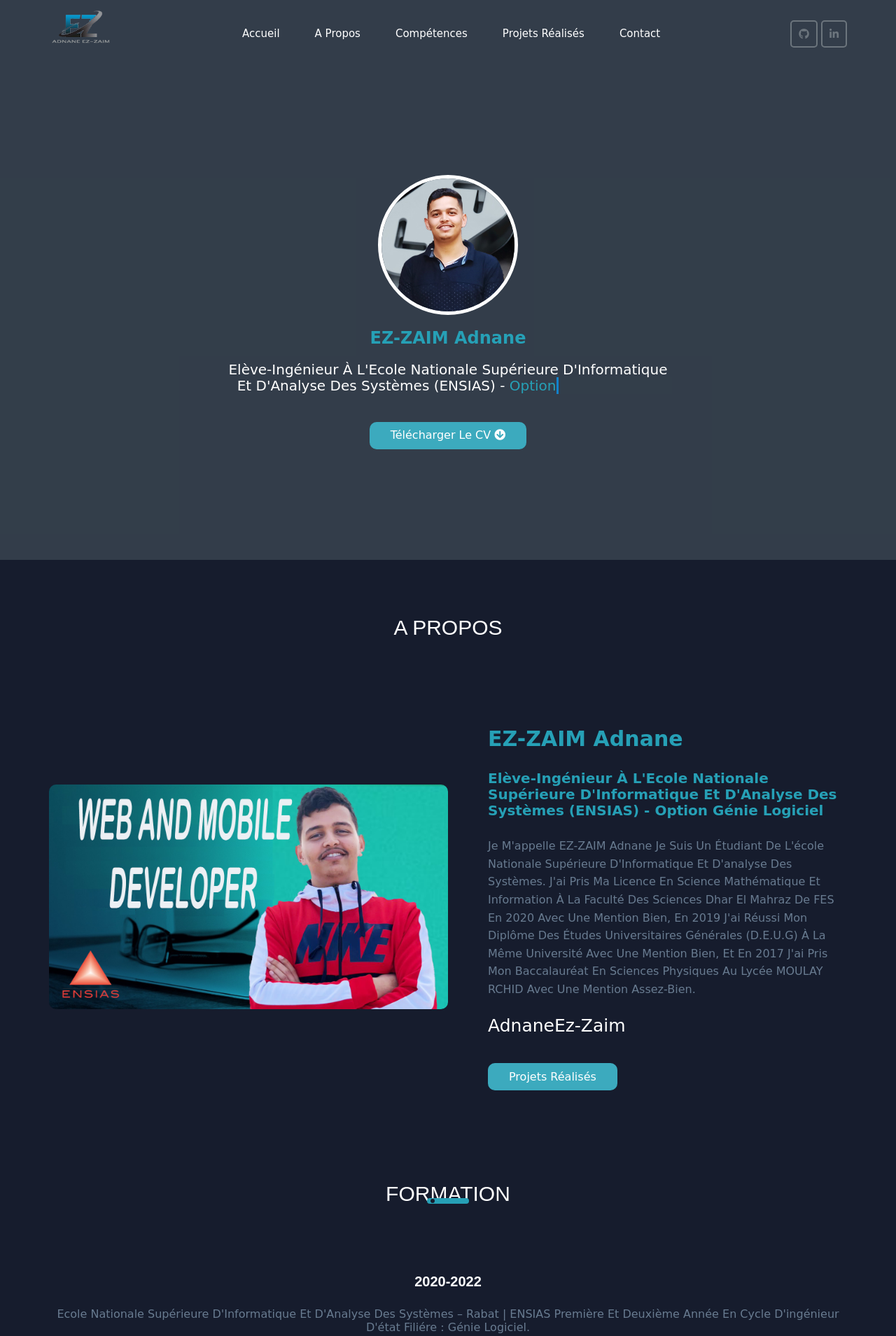
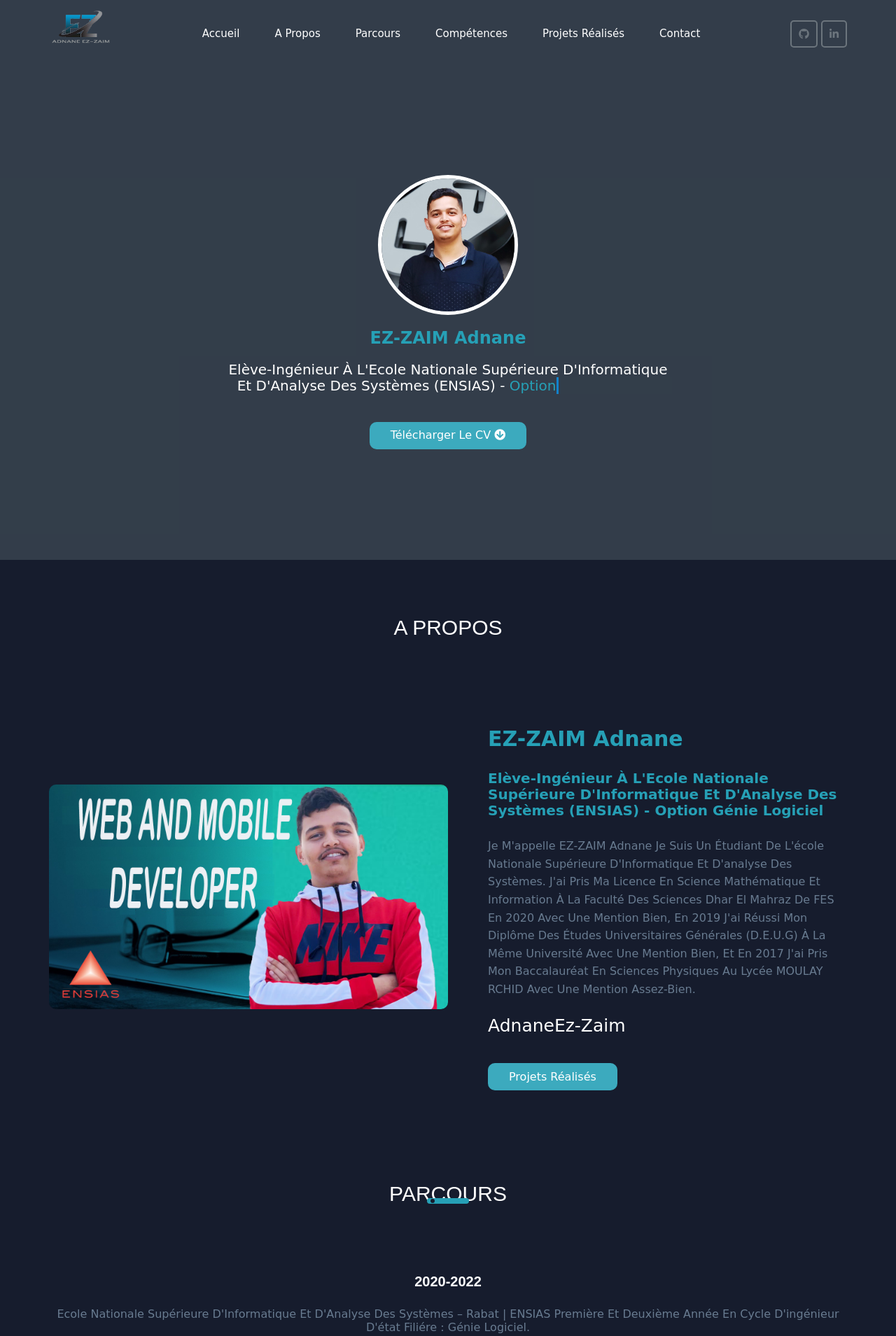
Before and after one commit to AdnaneEz-zaim/My_PORTFOLIO, a plain HTML site: page index.html in a window 1280 px wide. Shown: the top 1909 px of the page at 70% size. Drawn offline with Linux system fonts and the light colour scheme; a web font is replaced by a local one.

Commit message:
Parcours section

```diff
--- a/index.html
+++ b/index.html
@@ -29,6 +29,7 @@
             <ul>
               <li><a href="#home">Accueil</a></li>
               <li><a href="#about">A propos</a></li>
+              <li><a href="#FORMATION">Parcours</a></li>
               <li><a href="#skills">Compétences</a></li>
               <li><a href="#portfolio">Projets réalisés</a></li>
               <li><a href="#contact">Contact</a></li>
@@ -94,10 +95,10 @@
       </div>
     </section>
 <!-- formation and experence -->
-     <section class="contact" id="contact">
+     <section class="contact" id="FORMATION">
       <div class="container">
         <div class="headline">
-          <h1>Formation</h1>
+          <h1>Parcours</h1>
           <span></span>
         </div>
         <div class="info">
```
